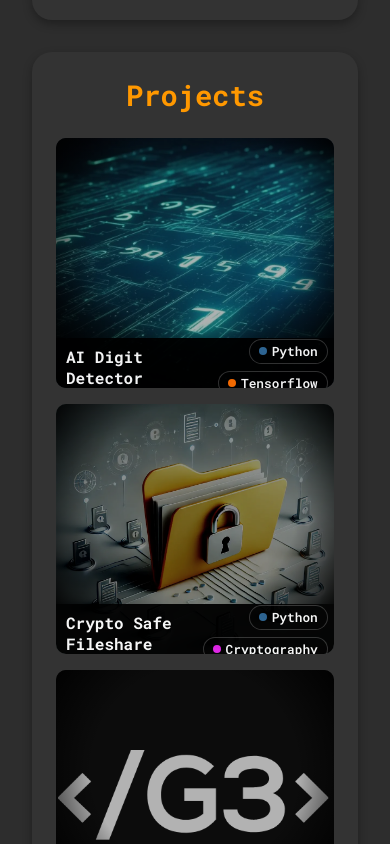
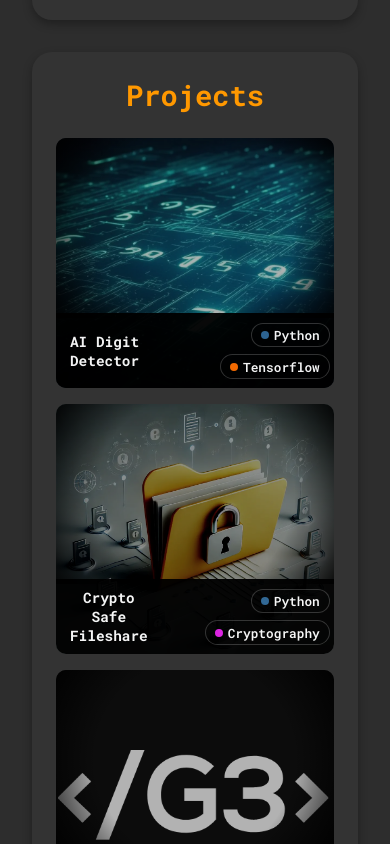
Before and after one commit to Guillermo-villar/portfolio, a React (Create React App) app: page / in a window 390 px wide. Shown: the part 3340-4184 px from the top of the page. Built offline with nearby package versions, Linux system fonts and the light colour scheme; no server answers.

Commit message:
fix: mobile layout for project cards

```diff
--- a/src/styles/projects.css
+++ b/src/styles/projects.css
@@ -310,6 +310,59 @@
   .home > .projects-section {
     padding: 1rem;
   }
+
+  /* Hide "Try the demo" badge on mobile */
+  .project-demo.demo {
+    display: none;
+  }
+
+  /* Shrink corner gradient so it doesn't cover the info bar */
+  .project-card::after {
+    height: 72%;
+  }
+
+  /* Fix project info layout on mobile: title centered in remaining space, tech right */
+  .project-info,
+  .project-info.home-page-info {
+    display: grid !important;
+    grid-template-columns: 1fr auto !important;
+    align-items: center !important;
+    height: auto !important;
+    min-height: 20%;
+    padding: 8px 12px;
+    z-index: 2;
+  }
+
+  .project-info h3,
+  .project-info .left-aligned-title {
+    font-size: 0.9rem;
+    padding: 0 4px 0 0;
+    text-align: center;
+    width: 100%;
+    margin: 0;
+    justify-self: auto !important;
+    align-self: auto !important;
+  }
+
+  .project-info .tech-stack {
+    position: static;
+    display: flex;
+    justify-content: flex-end;
+    align-items: center;
+    margin-top: 0;
+    flex-wrap: nowrap;
+    right: auto;
+    width: auto;
+    padding: 0;
+    grid-column: auto !important;
+  }
+
+  .project-info .tech-bullet {
+    padding: 0.2em 0.5em;
+    margin: 0 0 0 0.25em;
+    font-size: 0.68em;
+    white-space: nowrap;
+  }
 }
 
 /* Keep for Experience section compatibility */
```
